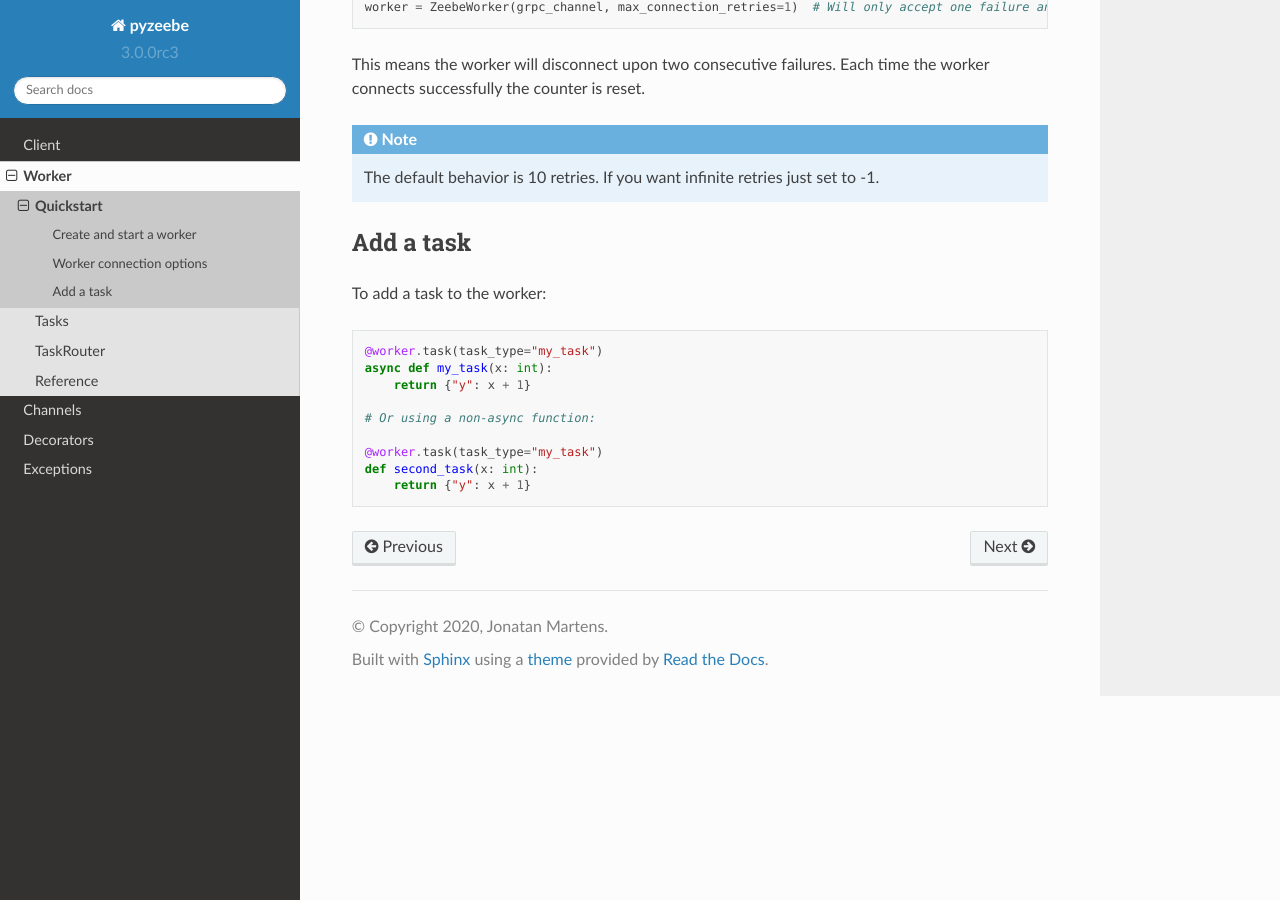
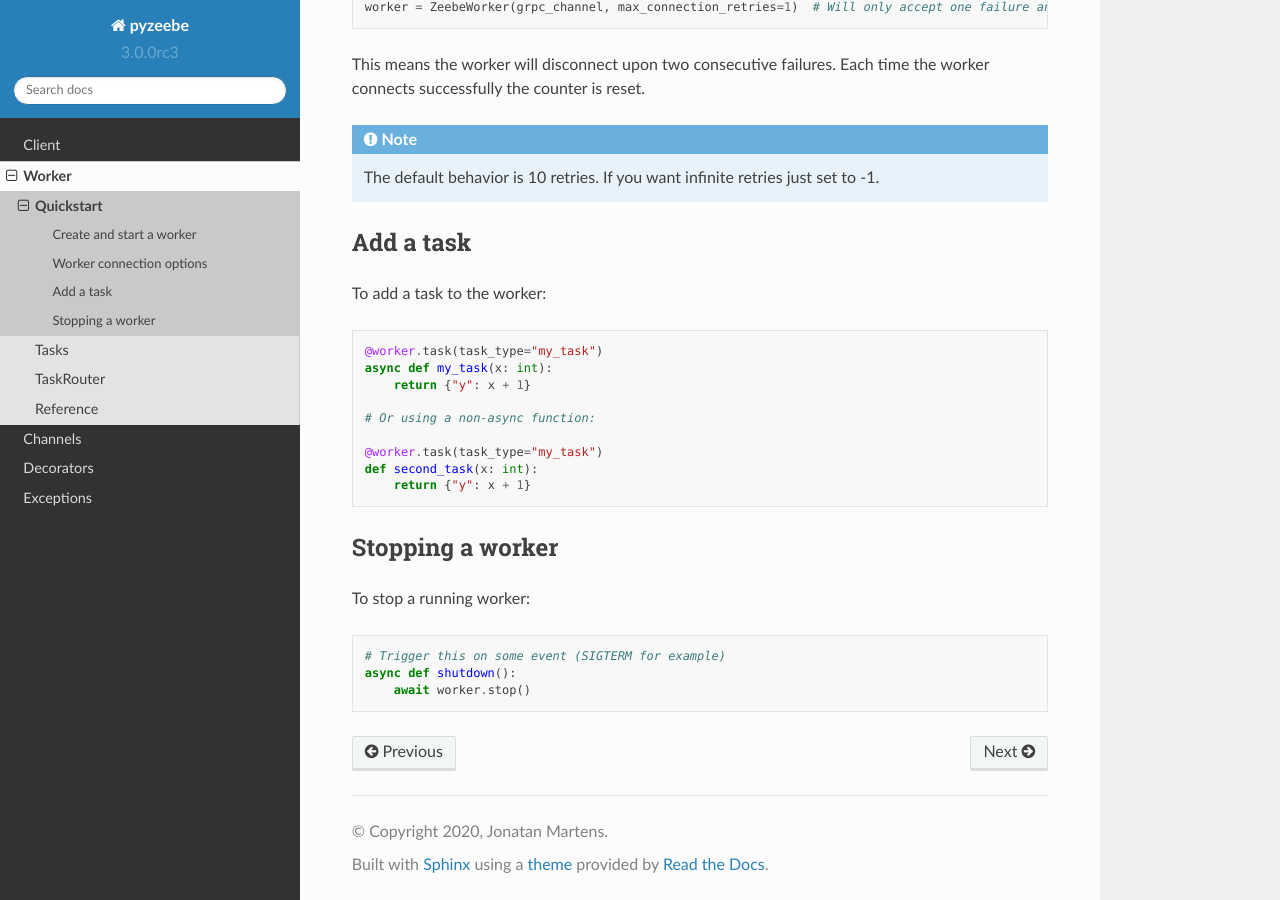
Before and after one commit to camunda-community-hub/pyzeebe, a Sphinx documentation site: the page built from docs/worker_quickstart.rst, in a window 1280 px wide and 900 px high, scrolled down 602 px. Built offline with Sphinx 7.4.7 and the Read the Docs theme 2.0.0, drawn with Linux system fonts in a browser that asks for light colours.

Commit message:
Add example for stopping a worker in quickstart (#200)

```diff
--- a/docs/worker_quickstart.rst
+++ b/docs/worker_quickstart.rst
@@ -55,3 +55,14 @@ To add a task to the worker:
     @worker.task(task_type="my_task")
     def second_task(x: int):
         return {"y": x + 1}
+
+Stopping a worker
+-----------------
+
+To stop a running worker:
+
+.. code-block:: python
+
+    # Trigger this on some event (SIGTERM for example)
+    async def shutdown():
+        await worker.stop()
```
